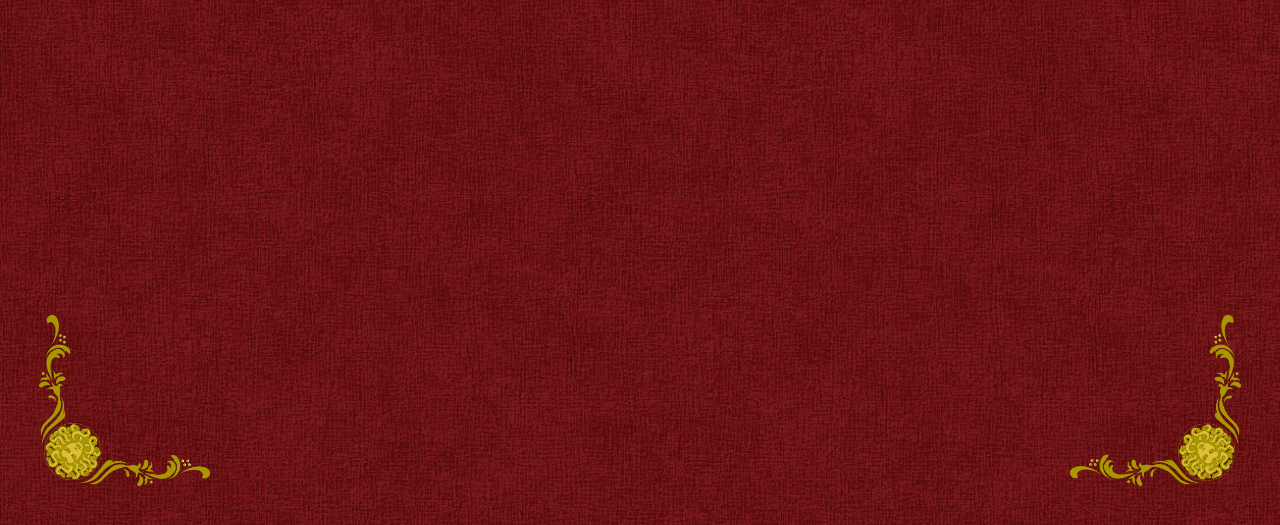
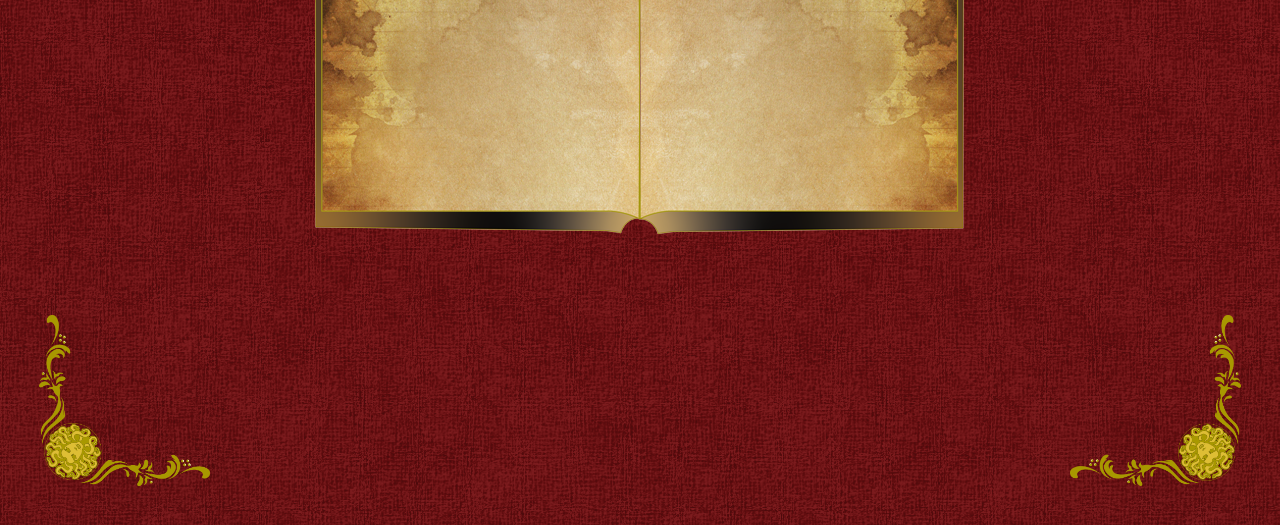
Before and after one commit to JulieQuero/Meduse, a PHP site: page / in a window 1280 px wide. Shown: the part 275-800 px from the top of the page. Run offline with PHP 8.4, Linux system fonts and the light colour scheme.

Commit message:
Page de garde mise à jour

```diff
--- a/style/style.css
+++ b/style/style.css
@@ -88,8 +88,10 @@ body{
 
  p{
     font-family: 'permanent_marker',Arial, Helvetica;
-    width: 300px;
-    margin: 0px 250px;
+    position: relative;
+    width: 280px;
+    top: 30px;
+    left: 30px;
  }
  .book{
     position: absolute;
@@ -98,10 +100,15 @@ body{
     width: 70%;
 }
 .contenu{
-    background-image: url('../image/background/book.png');
+    width: 650px;
+    height: 355px;
+    margin: auto;
+    background-image: url("../image/background/book1.png");
+    background-repeat: no-repeat;
+    z-index: 10;
     position: relative;
     z-index: 20;
-    top: 200px;
+    top: 100px;
 }
 .presentation{
     margin: auto;
```
Also changed, not shown: image/background/book1.png (added).
